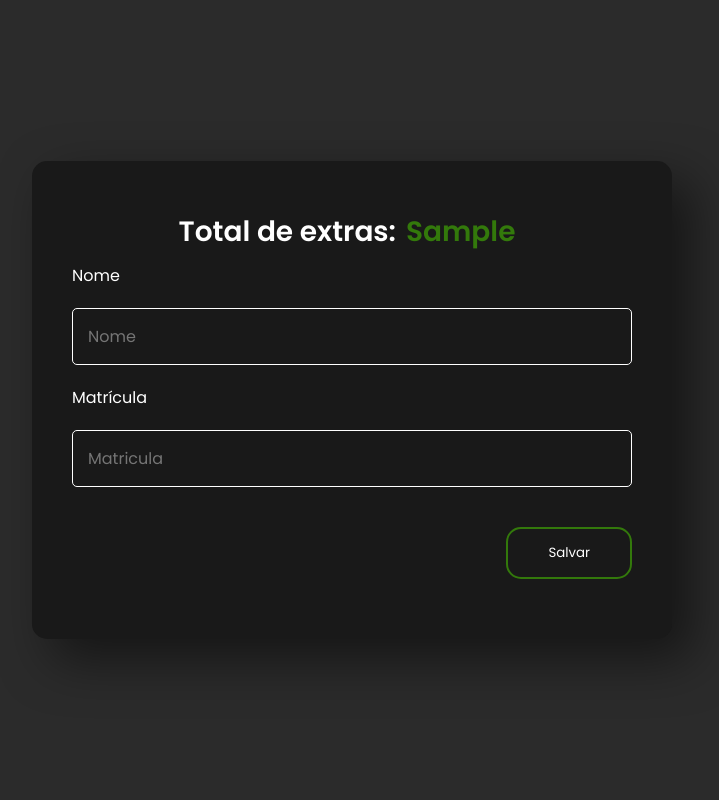
After one commit to thidoa/refeitorio, a Django app: template refeitorio/templates/quentinhas_extras.html in a window 1280 px wide. The commit adds this page. Shown: the whole page, without its empty margins (288-1007 px from the left). Run offline with Django 4.2, Linux system fonts and the light colour scheme; the template is opened without the code that fills it: most values are stand-ins (such as "Sample title", 1, 10 or a date in 2020); some libraries are stand-ins or nearby versions.

Commit message:
Inicio das quentinhas extras

```diff
--- /dev/null
+++ b/refeitorio/static/css/quentinhas_extras.css
@@ -0,0 +1,98 @@
+@import url('https://fonts.googleapis.com/css2?family=Poppins:wght@400;500;600&display=swap');
+* {
+    margin: 0;
+    padding: 0;
+    box-sizing: border-box;
+    font-family: 'Poppins', sans-serif;
+}
+
+body {
+    display: flex;
+    margin: 0;
+    padding: 0;
+    font-family: sans-serif;
+    background: #2b2b2b;
+    color: #fff;
+    justify-content: center;
+    height: 100vh;
+}
+
+
+.box {
+    display: flex;
+    justify-content: center;
+    flex-direction: column;
+    width: 50%;
+    padding: 40px;
+    background: #191919;
+    text-align: center;
+    box-shadow: 20px 20px 50px rgba(0, 0, 0, 0.5);
+    border-radius: 15px;
+    transition: .5s;
+    height: auto;
+    margin: auto;
+}
+
+.box h1 {
+    display: flex;
+    color: #fff;
+    font-size: 28px;
+    width: 100%;
+    text-align: center;
+    justify-content: center;
+    align-items: center;
+}
+
+.box strong {
+    color: #33790b;
+    padding: 10px;
+}
+
+.box form {
+    display: flex;
+    align-items: flex-end;
+    flex-direction: column;
+}
+
+.box label {
+    width: 100%;
+    text-align: left;
+}
+
+.box input {
+    color: #fff;
+    width: 100%;
+    padding: 15px;
+    font-size: 16px;
+    margin: 20px 0;
+    border-radius: 5px;
+    background: #191919;
+    border: 1px solid #fff;
+}
+
+
+.box button {
+    border: 0;
+    background: transparent;
+    display: block;
+    margin: 20px 0;
+    text-align: center;
+    border: 2px solid #33790b;
+    padding: 14px 40px;
+    outline: none;
+    color: #fff;
+    border-radius: 15px;
+    transition: 0.25s;
+    cursor: pointer;
+}
+
+.box button:hover {
+    background: #33790b;
+}
+
+
+@media only screen and (max-width: 1000px) {
+    .box {
+        width: 90%;
+    }
+}
--- a/refeitorio/templates/home_funcionario.html
+++ b/refeitorio/templates/home_funcionario.html
@@ -11,6 +11,7 @@
 <body>
 	<header>
 		<a href="/logout/">Sair</a>
+		<a href="{% url 'quentinhas_extras' %}">Quentinhas extras</a>
 	</header>
 	<main>
 		<h1>Olá {{ nome }}!</h1>
--- /dev/null
+++ b/refeitorio/templates/quentinhas_extras.html
@@ -0,0 +1,26 @@
+{% load static %}
+
+<!DOCTYPE html>
+<html lang="pt-br">
+<head>
+    <meta charset="UTF-8">
+    <meta http-equiv="X-UA-Compatible" content="IE=edge">
+    <meta name="viewport" content="width=device-width, initial-scale=1.0">
+    <link rel="stylesheet" href="{% static 'css/quentinhas_extras.css' %}">
+    <title>Quentinhas extras</title>
+</head>
+<body>
+    <div class="box">
+        <h1>Total de extras: <strong>{{ quentinhas_extras }}</strong></h1>
+
+        <form action=""  method="post">
+            {% csrf_token %}
+            <label for="">Nome</label>
+            <input type="text" name="nome" placeholder="Nome">
+            <label for="">Matrícula</label>
+            <input type="text" name="matricula" placeholder="Matricula">
+            <button type="submit">Salvar</button>
+        </form>
+    </div>
+</body>
+</html>
--- a/refeitorio/urls.py
+++ b/refeitorio/urls.py
@@ -12,4 +12,5 @@ urlpatterns = [
     path('logout/', views.logout_view, name='logout'),
     path('teste/', views.teste, name='teste'),
     path('faltas/', views.faltas, name='faltas'),
+    path('quentinhas_extras/', views.quentinhas_extras, name='quentinhas_extras'),
 ]
```
Also changed, not shown: refeitorio/views.py (+35 -2 lines).
